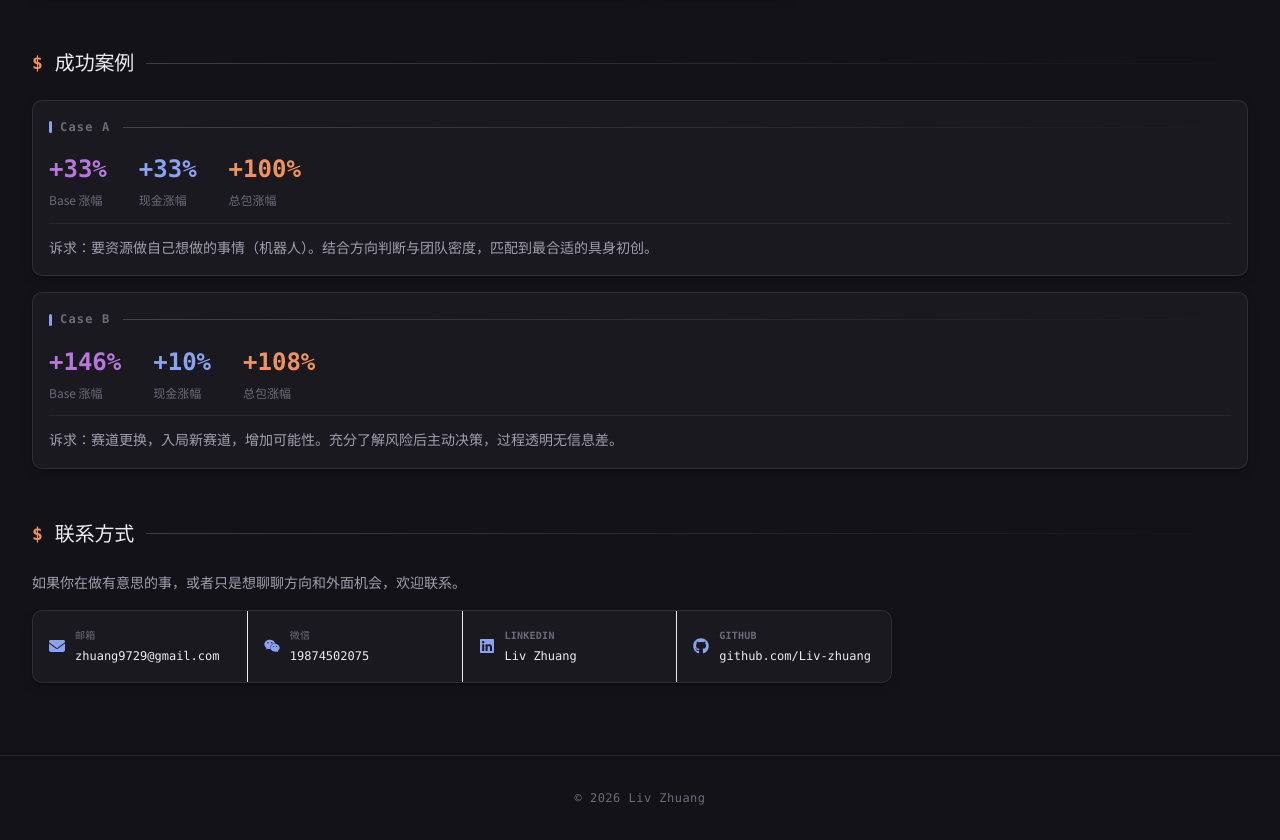
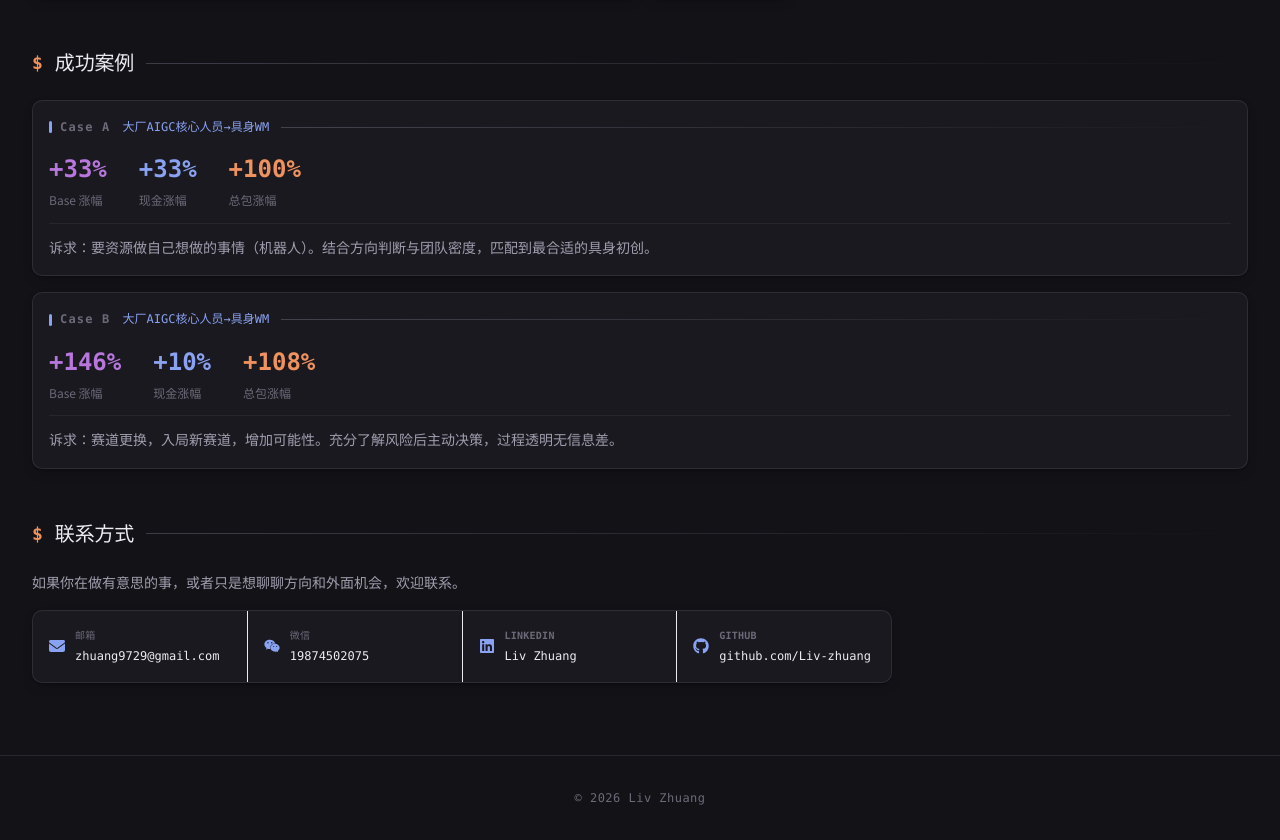
Before and after one commit to Liv-zhuang/Liv-zhuang.github.io, a React (Vite) app: page / in a window 1280 px wide. Shown: the part 945-1785 px from the top of the page. Built offline with nearby package versions, Linux system fonts and the light colour scheme.

Commit message:
Add career path line to Case A/B headers (AIGC core → Embodied WM)

```diff
--- a/src/components/Track.jsx
+++ b/src/components/Track.jsx
@@ -31,6 +31,9 @@ export default function Track() {
                     {item.label}
                   </Text>
                 </HStack>
+                <Text fontFamily="mono" fontSize="xs" color="accent">
+                  {item.path}
+                </Text>
                 <Box flex={1} h="1px" bgGradient="linear(to-r, var(--border-strong), transparent)" />
               </HStack>
               <HStack spacing={8} mt={3} mb={3}>
--- a/src/i18n.js
+++ b/src/i18n.js
@@ -57,6 +57,7 @@ const resources = {
         cases: [
           {
             label: 'Case A',
+            path: '大厂AIGC核心人员→具身WM',
             base: '+33%',
             cash: '+33%',
             total: '+100%',
@@ -64,6 +65,7 @@ const resources = {
           },
           {
             label: 'Case B',
+            path: '大厂AIGC核心人员→具身WM',
             base: '+146%',
             cash: '+10%',
             total: '+108%',
@@ -144,6 +146,7 @@ const resources = {
         cases: [
           {
             label: 'Case A',
+            path: 'Big-tech AIGC core → Embodied WM',
             base: '+33%',
             cash: '+33%',
             total: '+100%',
@@ -151,6 +154,7 @@ const resources = {
           },
           {
             label: 'Case B',
+            path: 'Big-tech AIGC core → Embodied WM',
             base: '+146%',
             cash: '+10%',
             total: '+108%',
```
